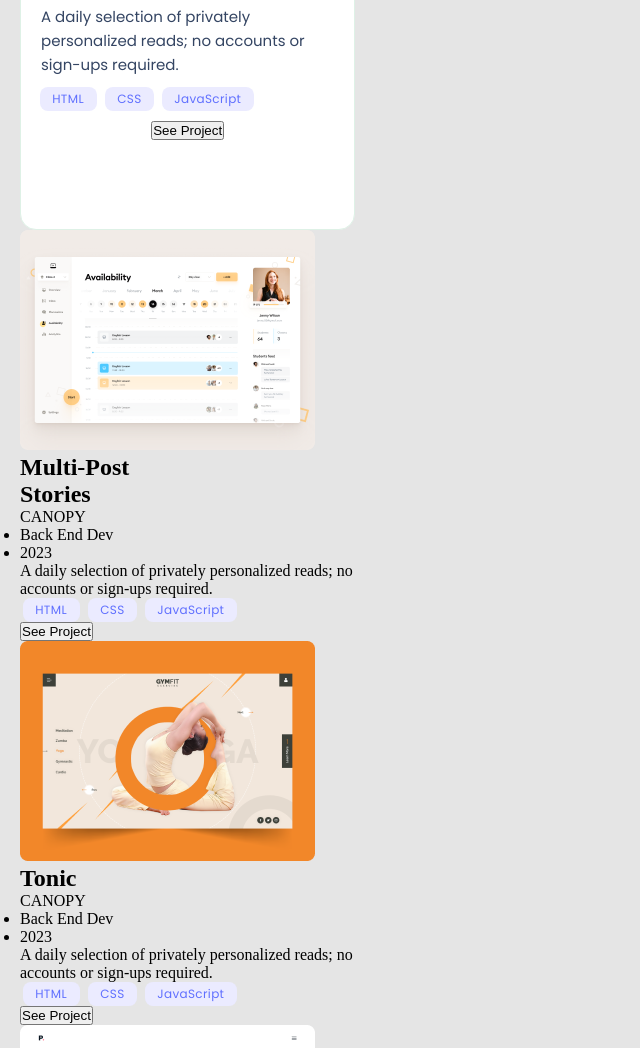
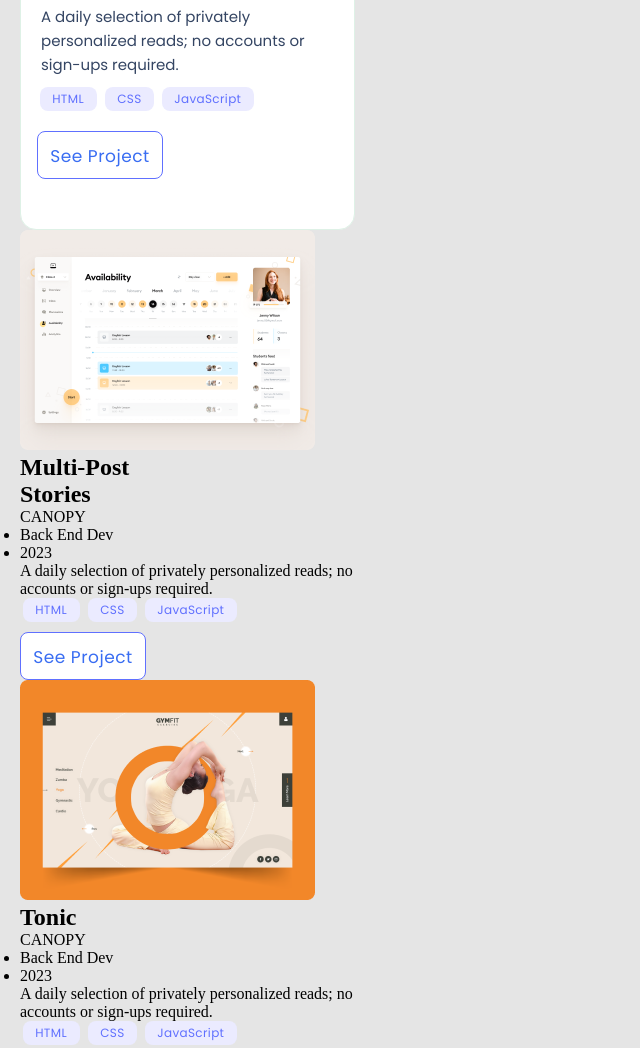
Before and after one commit to MasumaJaffery/Portfolio, a website: page index.html in a window 1280 px wide. Shown: the part 1180-2228 px from the top of the page, without its empty margins (0-640 px from the left). Drawn offline with Linux system fonts and the light colour scheme.

Commit message:
Add Button

```diff
--- a/style.css
+++ b/style.css
@@ -276,3 +276,29 @@ a {
   letter-spacing: 0.03em;
   color: #6070ff;
 }
+
+.submit {
+  width: 100%;
+}
+
+.submit button {
+  box-sizing: border-box;
+  padding: 12px;
+  gap: 10px;
+  width: 126px;
+  height: 48px;
+  border: 1px solid #6070ff;
+  border-radius: 0.5rem;
+  background-color: #fff;
+  font-family: 'Poppins', sans-serif;
+  font-style: normal;
+  font-weight: 500;
+  font-size: 17px;
+  line-height: 25px;
+  display: grid;
+  text-align: center;
+  letter-spacing: 0.03em;
+  color: #396df2;
+  margin-right: 10rem;
+  margin-top: 0.6rem;
+}
```
